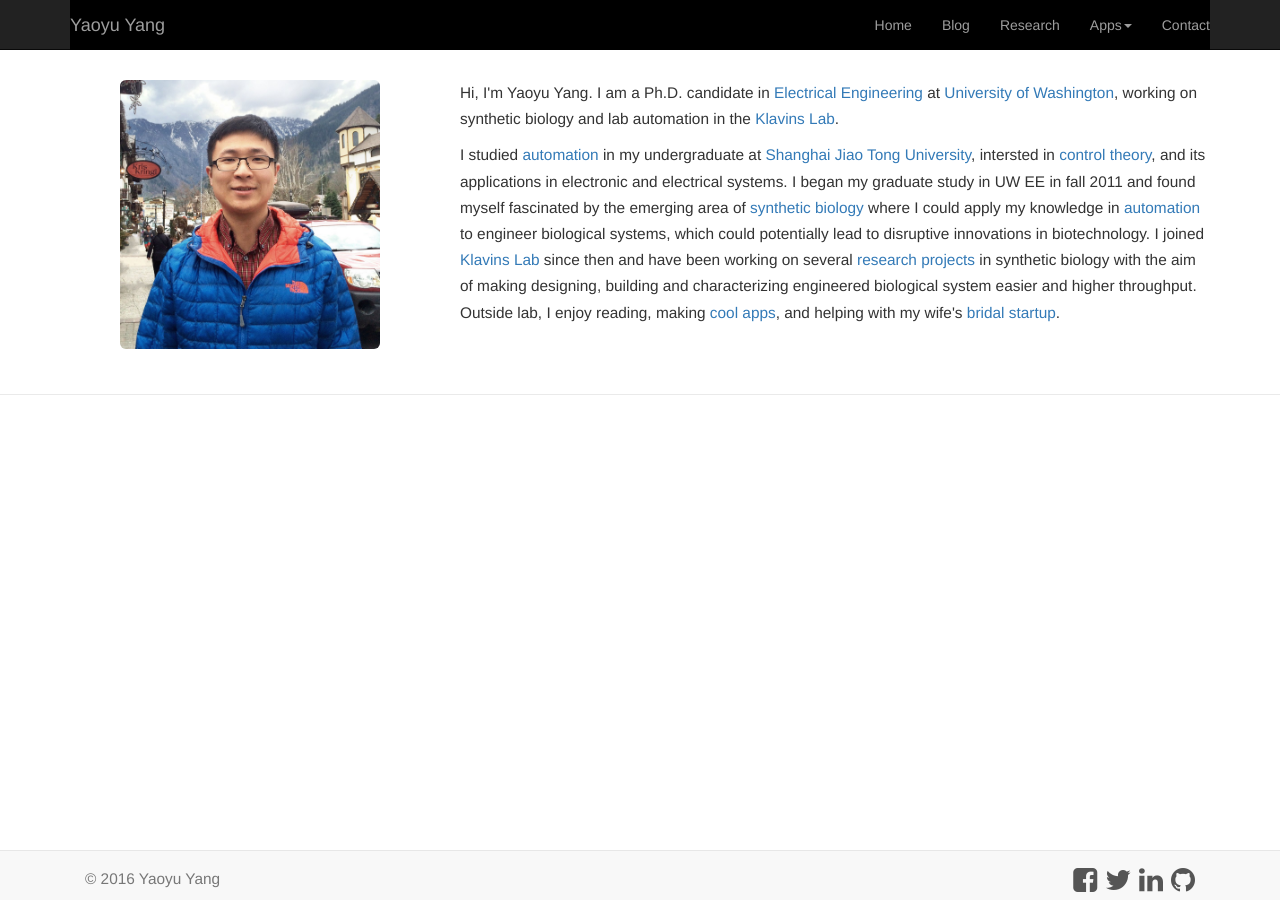
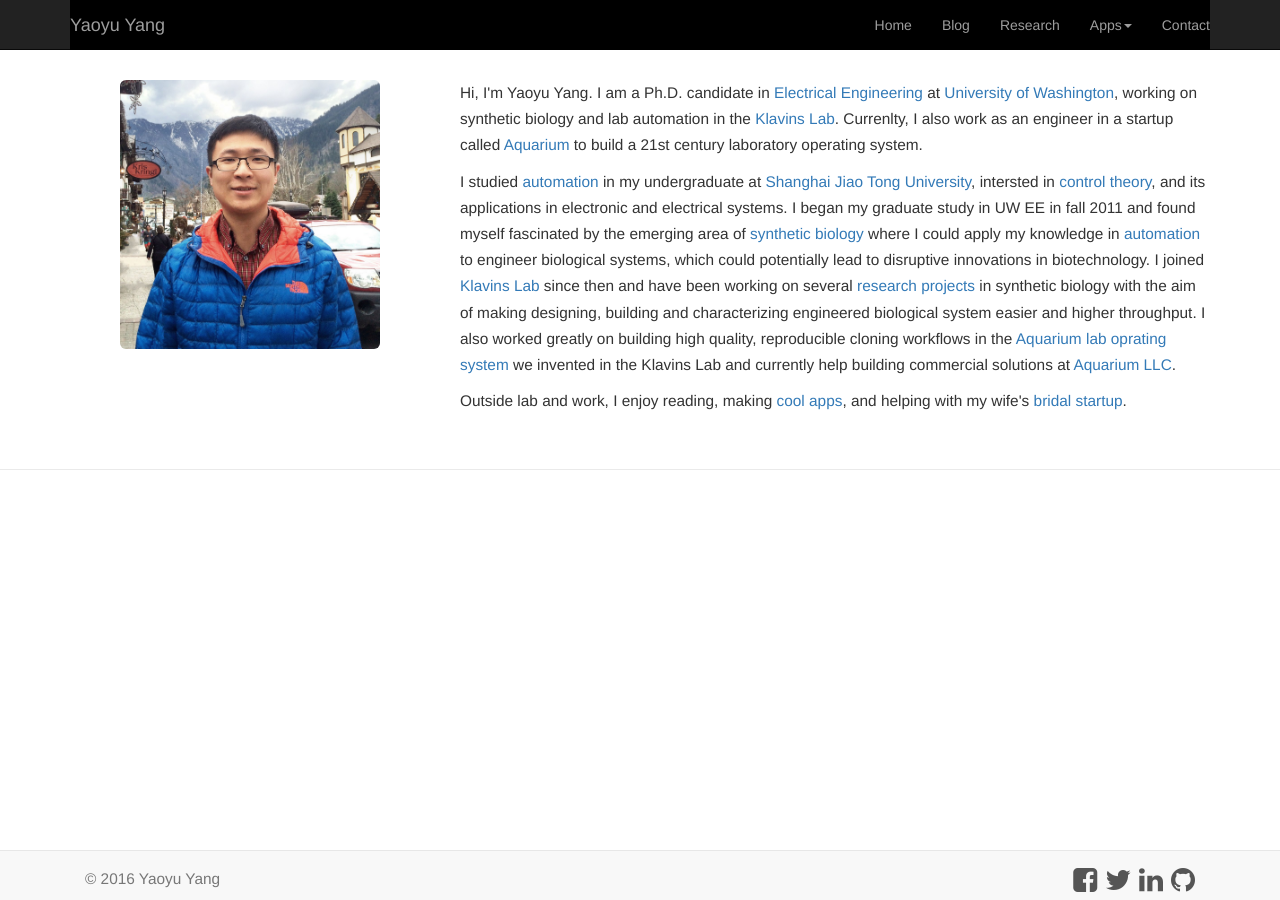
Before and after one commit to yaoyuyang/yaoyuyang.github.io, a Jekyll site: the page built from index.html, in a window 1280 px wide. Built offline with Jekyll 4.4.1, drawn with Linux system fonts in a browser that asks for light colours; nearby versions of some CDN libraries.

Commit message:
update to include Aquarium startup

```diff
--- a/index.html
+++ b/index.html
@@ -12,10 +12,12 @@
     </div>
     <div class="col-md-8" style='margin-top:20px'>
       <p>
-      Hi, I'm Yaoyu Yang. I am a Ph.D. candidate in  <a href="http://www.ee.washington.edu/" target="_blank">Electrical Engineering</a> at <a href="http://www.washington.edu/" target="_blank">University of Washington</a>, working on synthetic biology and lab automation in the <a href="http://klavinslab.org/" target="_blank">Klavins Lab</a>.
+      Hi, I'm Yaoyu Yang. I am a Ph.D. candidate in  <a href="http://www.ee.washington.edu/" target="_blank">Electrical Engineering</a> at <a href="http://www.washington.edu/" target="_blank">University of Washington</a>, working on synthetic biology and lab automation in the <a href="http://klavinslab.org/" target="_blank">Klavins Lab</a>. Currenlty, I also work as an engineer in a startup called <a href="http://www.aquarium.bio/" target="_blank">Aquarium</a> to build a 21st century laboratory operating system.
       </p>
       <p>
-      I studied <a href="http://www.automation.sjtu.edu.cn/en/" target="_blank">automation</a> in my undergraduate at <a href="http://en.sjtu.edu.cn/" target="_blank">Shanghai Jiao Tong University</a>, intersted in <a href="http://en.wikipedia.org/wiki/Control_theory" target="_blank">control theory</a>, and its applications in electronic and electrical systems. I began my graduate study in UW EE in fall 2011 and found myself fascinated by the emerging area of <a href="http://www.synberc.org/what-is-synbio" target="_blank">synthetic biology</a> where I could apply my knowledge in <a href="http://en.wikipedia.org/wiki/Automation" target="_blank">automation</a> to engineer biological systems, which could potentially lead to disruptive innovations in biotechnology. I joined <a href="http://klavinslab.org/" target="_blank">Klavins Lab</a> since then and have been working on several <a href="/research">research projects</a> in synthetic biology with the aim of making designing, building and characterizing engineered biological system easier and higher throughput. Outside lab, I enjoy reading, making <a href="/apps">cool apps</a>, and helping with my wife's <a href='http://dianbridal.com/' target="_blank">bridal startup</a>.
+      I studied <a href="http://www.automation.sjtu.edu.cn/en/" target="_blank">automation</a> in my undergraduate at <a href="http://en.sjtu.edu.cn/" target="_blank">Shanghai Jiao Tong University</a>, intersted in <a href="http://en.wikipedia.org/wiki/Control_theory" target="_blank">control theory</a>, and its applications in electronic and electrical systems. I began my graduate study in UW EE in fall 2011 and found myself fascinated by the emerging area of <a href="http://www.synberc.org/what-is-synbio" target="_blank">synthetic biology</a> where I could apply my knowledge in <a href="http://en.wikipedia.org/wiki/Automation" target="_blank">automation</a> to engineer biological systems, which could potentially lead to disruptive innovations in biotechnology. I joined <a href="http://klavinslab.org/" target="_blank">Klavins Lab</a> since then and have been working on several <a href="/research">research projects</a> in synthetic biology with the aim of making designing, building and characterizing engineered biological system easier and higher throughput. I also worked greatly on building high quality, reproducible cloning workflows in the <a href="http://klavinslab.org/aquarium.html" target="_blank">Aquarium lab oprating system</a> we invented in the Klavins Lab and currently help building commercial solutions at <a href="http://www.aquarium.bio/" target="_blank">Aquarium LLC</a>.</p>
+
+      <p>Outside lab and work, I enjoy reading, making <a href="/apps">cool apps</a>, and helping with my wife's <a href='http://dianbridal.com/' target="_blank">bridal startup</a>.
       </p>
     </div>
   </div>
--- a/research/index.html
+++ b/research/index.html
@@ -43,7 +43,7 @@
 
 <div class="col-md-8" style='margin-top:20px'>
   <h4>The Aquarium cloning workflows</h4>
-  <p><a href="http://klavinslab.org/aquarium.html" target="_blank">Aquarium</a> is a smart laboratory operating system invented in the <a href="http://klavinslab.org" target="_blank">Klavins Lab</a> where researchers can specify how to manipulate items that stored in the inventory using protocols and workflows written in computer codes. Adapted from the standard molecular cloning workflows, I wrote a majority of the codes in Ruby implementing two core molecular cloning workflows: plasmid construction and yeast cloning. These workflows take and batch users' inputs to the workflow and semi-automatically schedule the entire cloning process from ordering primers to Sanger sequencing verifications, resulting a nearly effortless cloning process in Aquarium.<p>
+  <p><a href="http://klavinslab.org/aquarium.html" target="_blank">Aquarium</a> is a smart laboratory operating system invented in the <a href="http://klavinslab.org" target="_blank">Klavins Lab</a> where researchers can specify how to manipulate items that stored in the inventory using protocols and workflows written in computer codes. Adapted from the standard molecular cloning workflows, I wrote a majority of the codes in Ruby implementing two core molecular cloning workflows: plasmid construction and yeast cloning. These workflows take and batch users' inputs to the workflow and semi-automatically schedule the entire cloning process from ordering primers to Sanger sequencing verifications, resulting a nearly effortless cloning process in Aquarium. This technology also led to the startup <a href="http://www.aquarium.bio/" target="_blank">Aquarium</a> where I work as an engineer to build out the 21st century laboratory operating system, enabling reproducible and transferable workflows in biology labs and more.<p>
   <h5>Related news</h5>
   <ul class='pubs'>
   <li> Aquarium Lab in the Cloud. <b>Engineering research projects haul in CoMotion Innovation Fund dollars</b>. News, University of Washington, 2015. <a href='https://www.engr.washington.edu/news/comotion-innovation-fund-2015' target="_blank"><span class="glyphicon glyphicon-link"></span></a>
```
Also changed, not shown: 2 other files.
